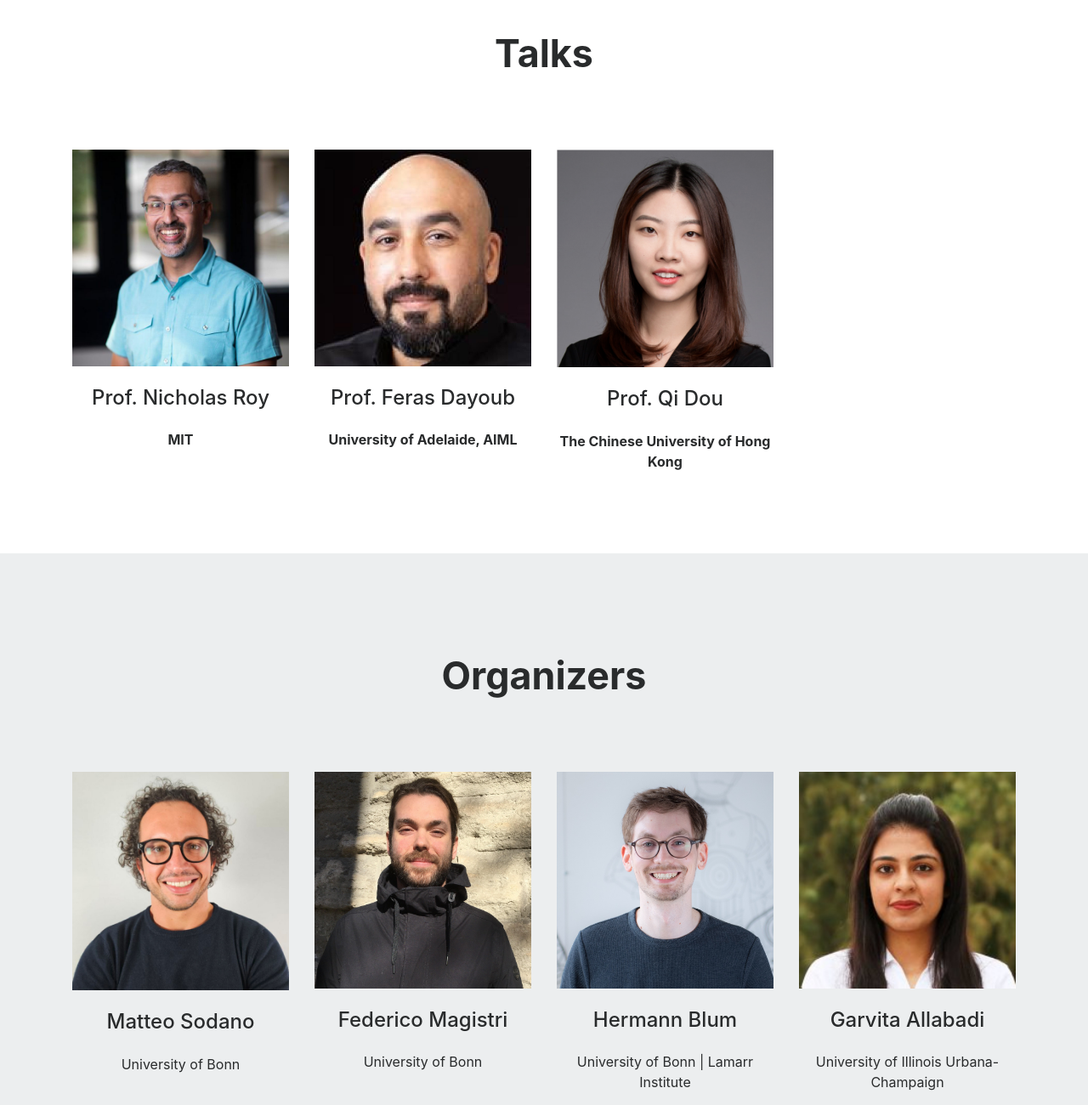
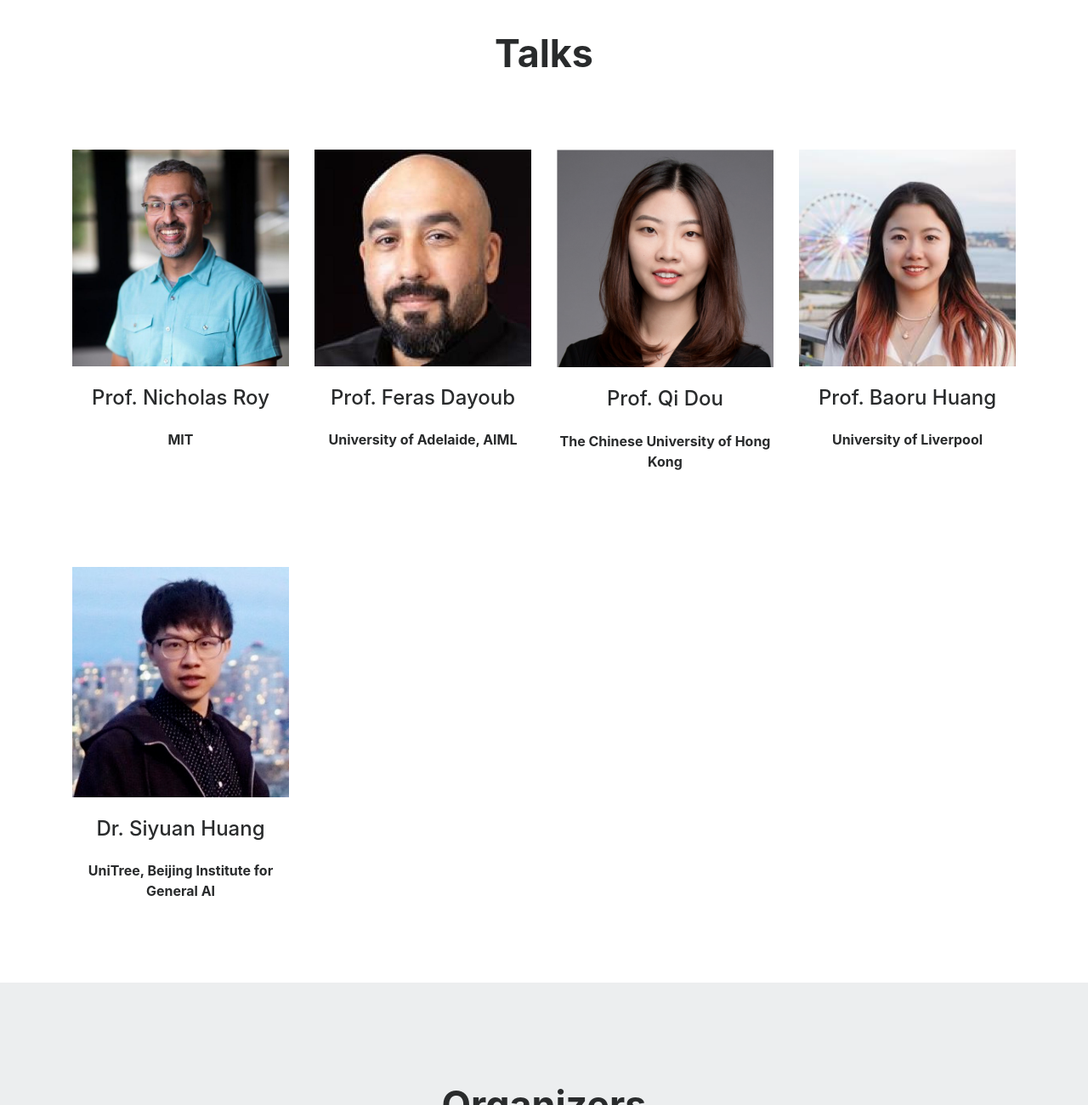
Before and after one commit to uncertainty-in-robotics/uncertainty-in-robotics.github.io, a plain HTML site: page index.html in a window 1280 px wide. Shown: the part 3087-4387 px from the top of the page at 85% size. Drawn offline with Linux system fonts and the light colour scheme.

Commit message:
two new speakers

```diff
--- a/index.html
+++ b/index.html
@@ -212,19 +212,19 @@
                 <h4 class="my-4">Prof. Qi Dou</h4>
                 <p class="font-weight-bold">The Chinese University of Hong Kong</p>
             </div>
-            <!--
             <div data-aos="fade-up" data-aos-delay="200" data-aos-duration="1000" data-aos-once="true"
                 class="col-md-3 text-center py-4 mt-5">
-                <img src="img/dimity_miller.jpeg" alt="Client Logo" class="mx-auto d-block">
-                <h4 class="my-4">Dr. Dimity Miller</h4>
-                <p class="font-weight-bold">Queensland University of Technology</p>
+                <img src="img/baoruhuang.jpg" alt="Client Logo" class="mx-auto d-block">
+                <h4 class="my-4">Prof. Baoru Huang</h4>
+                <p class="font-weight-bold">University of Liverpool</p>
             </div>
             <div data-aos="fade-up" data-aos-delay="250" data-aos-duration="1000" data-aos-once="true"
                 class="col-md-3 text-center py-4 mt-5">
-                <img src="img/mccool.jpeg" alt="Client Logo" class="mx-auto d-block">
-                <h4 class="my-4">Prof. Chris McCool</h4>
-                <p class="font-weight-bold">Uni Bonn</p>
+                <img src="img/siyuan.png" alt="Client Logo" class="mx-auto d-block">
+                <h4 class="my-4">Dr. Siyuan Huang</h4>
+                <p class="font-weight-bold">UniTree, Beijing Institute for General AI</p>
             </div>
+	<!--
             <div data-aos="fade-up" data-aos-delay="300" data-aos-duration="1000" data-aos-once="true"
                 class="col-md-3 text-center py-4 mt-5">
                 <img src="img/rudolphtriebel.jpg" alt="Client Logo" class="mx-auto d-block">
```
